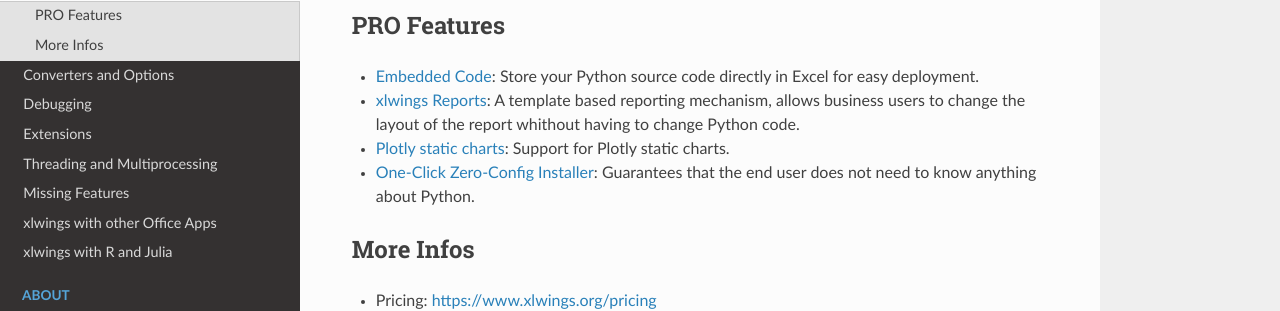
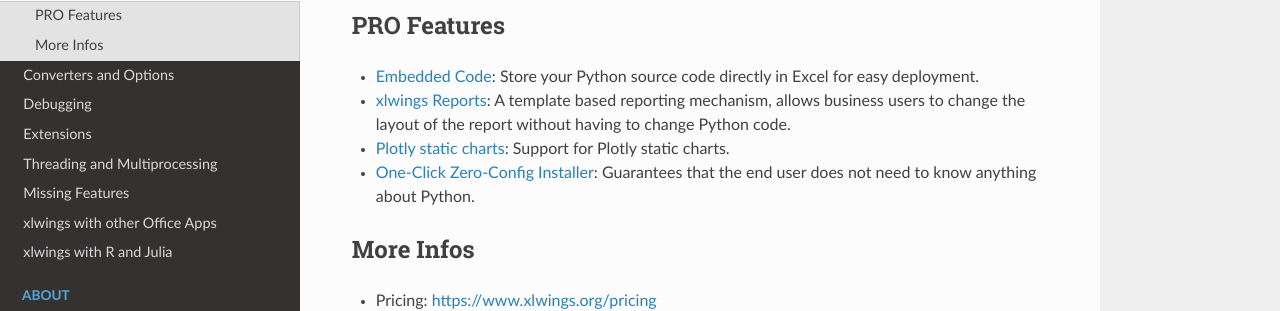
Before and after one commit to xlwings/xlwings, a Sphinx documentation site: the page built from docs/pro.rst, in a window 1280 px wide and 1001 px high. Shown: the part 494-805 px from the top of the window. Built offline with Sphinx 7.4.7 and the Read the Docs theme 2.0.0, drawn with Linux system fonts in a browser that asks for light colours.

Commit message:
Fix typo

```diff
--- a/docs/pro.rst
+++ b/docs/pro.rst
@@ -14,7 +14,7 @@
 ------------
 
 * :ref:`embedded_code`: Store your Python source code directly in Excel for easy deployment.
-* :ref:`reports_quickstart`: A template based reporting mechanism, allows business users to change the layout of the report whithout having to change Python code.
+* :ref:`reports_quickstart`: A template based reporting mechanism, allows business users to change the layout of the report without having to change Python code.
 * :ref:`plotly`: Support for Plotly static charts.
 * :ref:`zero_config_installer`: Guarantees that the end user does not need to know anything about Python.
 
```
